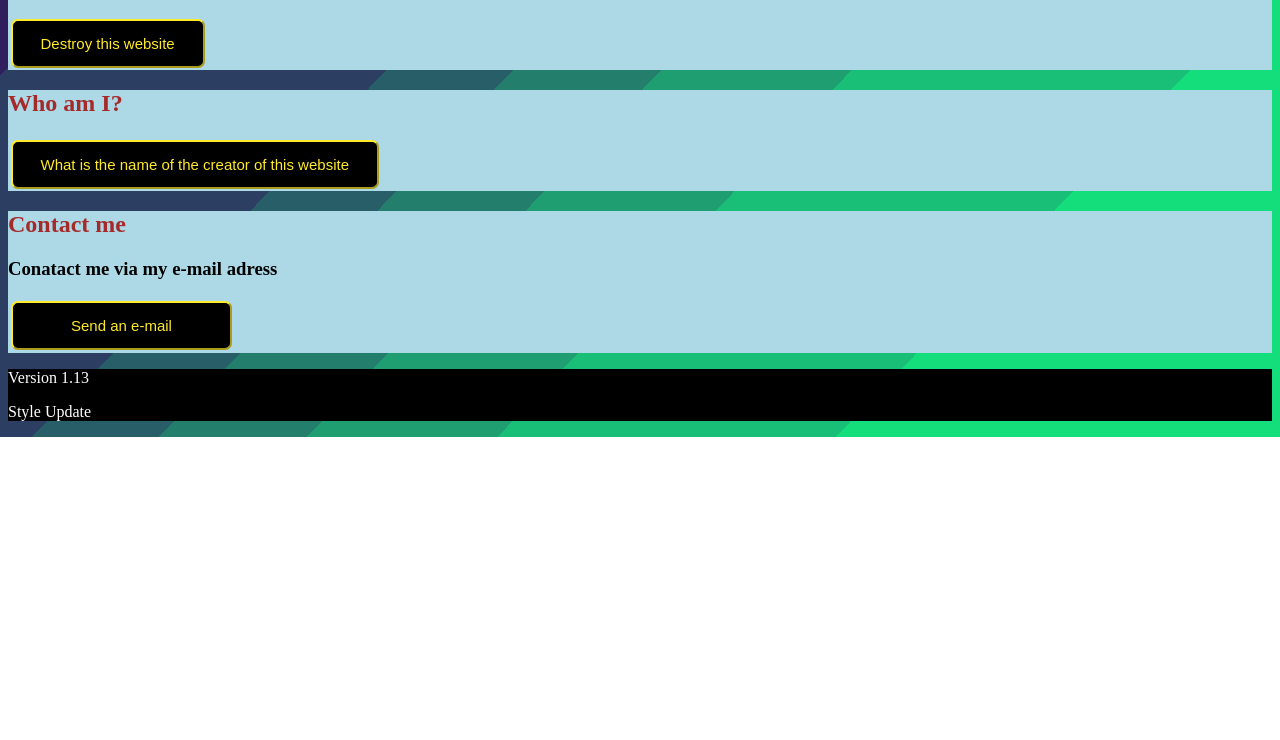
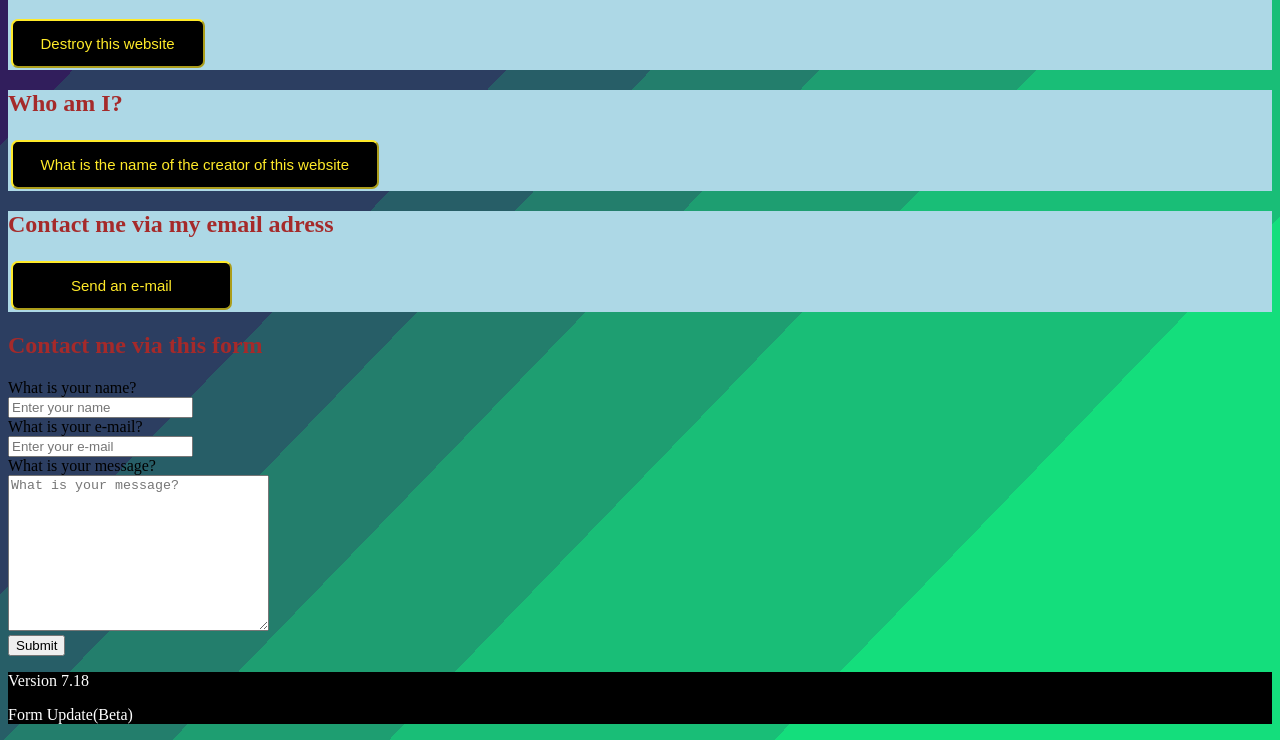
Before and after one commit to Aaron11sudo/My-personal-website, a plain HTML site: page index.html in a window 1280 px wide. Shown: the part 428-1168 px from the top of the page. Before the commit the page ends 865 px from the top, so only its background shows below. Drawn offline with Linux system fonts and the light colour scheme.

Commit message:
Update index.html

```diff
--- a/index.html
+++ b/index.html
@@ -10,7 +10,7 @@
         <link rel="stylesheet" href="style.css">
         <script src="script.js"></script>
     </head>
-    <body id ="htmlbody">
+    <body id ="htmlbody" class="htmlbody">
         <h1 class="ctwius">CAUTION ! This website is under construction</h1>
         <h1 class="iaaa">I am Aaron Abraham</h1>
         <div class="maincont">
@@ -32,13 +32,30 @@
             <input type="button" value="What is the name of the creator of this website" class="bhw" onclick="browser_send_message('Aaron Abraham')">
         </div>
         <div class="maincont">
-            <h2 class="bh">Contact me</h2>
-            <h3 class="ooc">Conatact me via my e-mail adress</h3>
+            <h2 class="bh">Contact me via my email adress</h2>
             <button class="bhw"><a class="bhw" href="mailto:aaronabraham91@gmail.com">Send an e-mail</a></button>
         </div>
+        <div class="contmeform">
+            <h2 class="bh">Contact me via this form</h2>
+            <form id="htmcontmeformname" data-netlify="true">
+                <label for="name" class="htmlab htmformcont">What is your name?</label>
+                <br>
+                <input type="text"  placeholder="Enter your name" id="name" class="htmforminp htmlformcont">
+                <br>
+                <label for="email" class="htmlab htmformcont">What is your e-mail?</label>
+                <br>
+                <input type="text"  placeholder="Enter your e-mail" id="email" class="htmforminp htmlformcont">
+                <br>
+                <label for="message" class="htmlab htmformcont">What is your message?</label>
+                <br>
+                <textarea name="message" cols="30" rows="10" class="htmformtxt" form="htmcontmeformname" placeholder="What is your message?"></textarea>
+                <br>
+                <input type="submit" class="htmforminp" form="htmcontmeformname">
+        </form>
+        </div>
         <footer class="footerhtml">
-            <p>Version 1.13</p>
-            <p>Style Update</p>
+            <p>Version 7.18</p>
+            <p>Form Update(Beta)</p>
         </footer>
     </body>
 </html>
```
